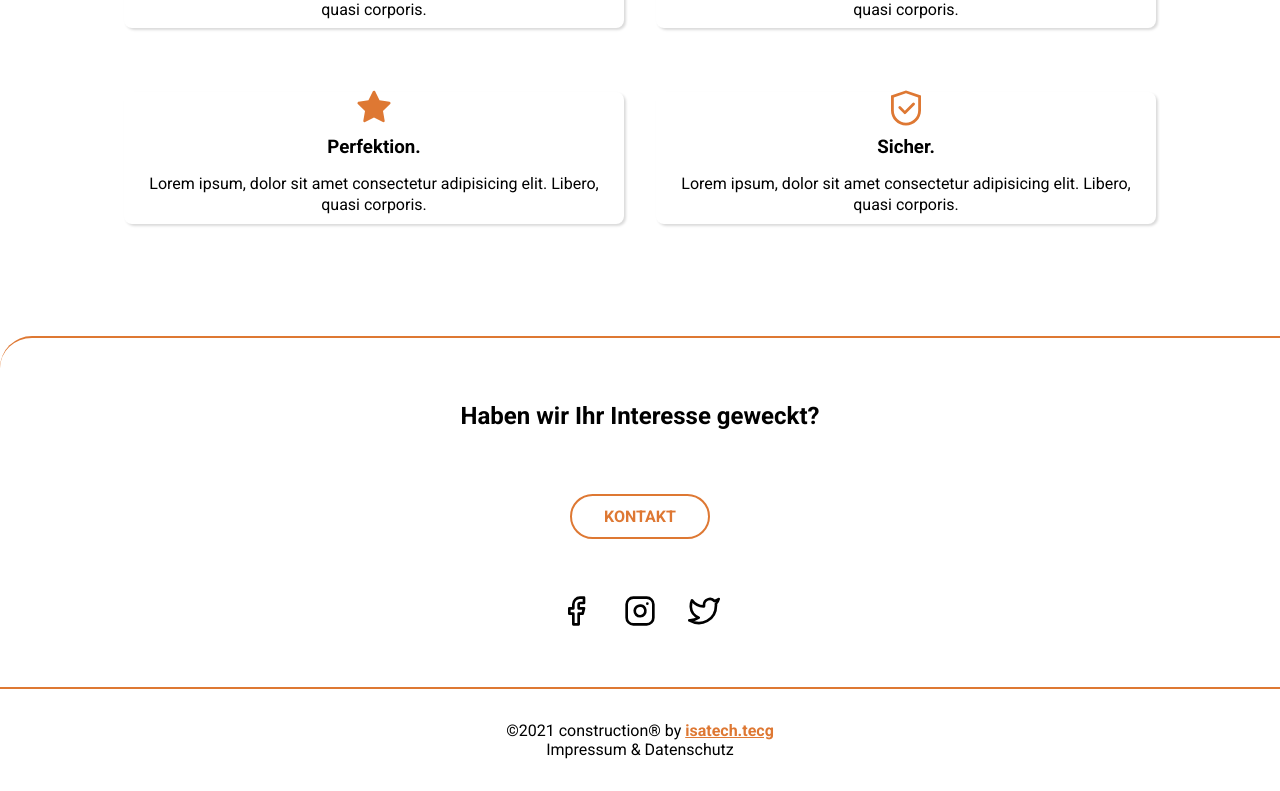
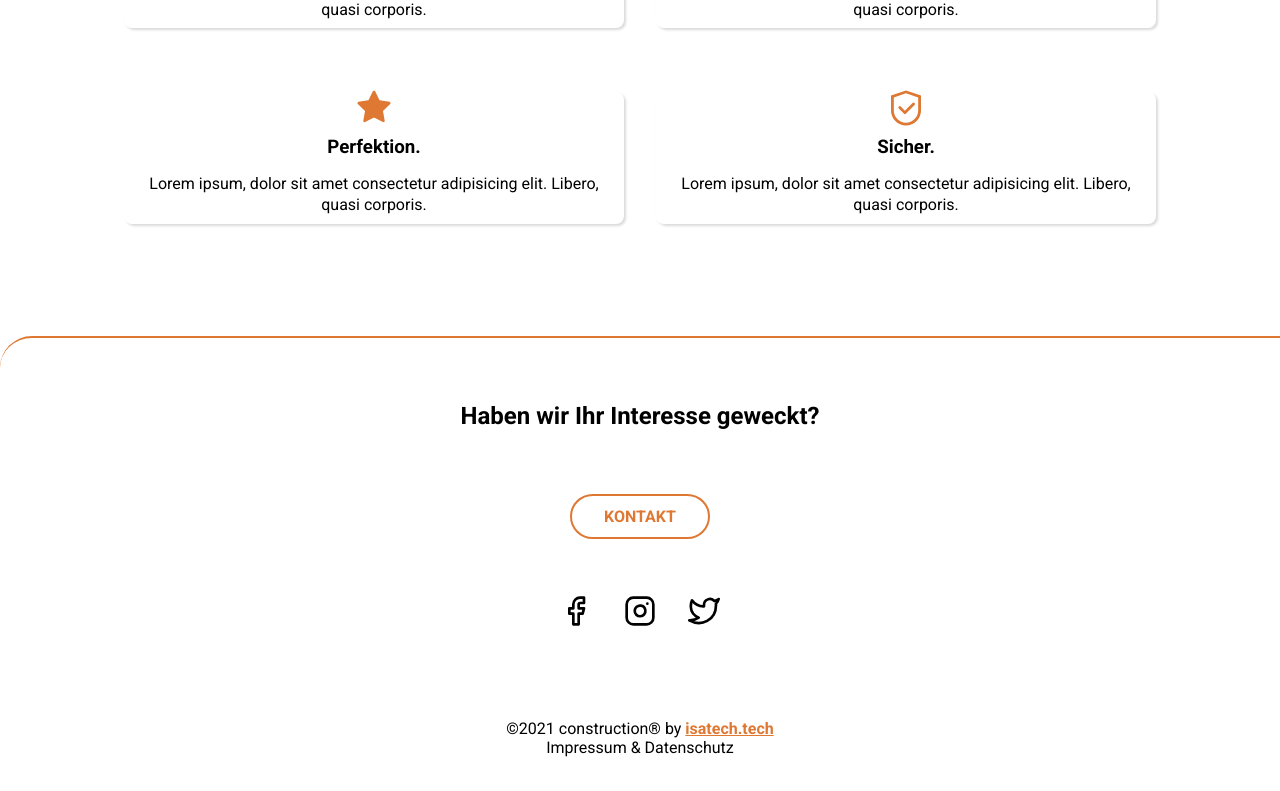
Before and after one commit to asi-isa/construction, a Next.js app: page / in a window 1280 px wide. Shown: the part 2650-3441 px from the top of the page. Built offline with nearby package versions, Linux system fonts and the light colour scheme.

Commit message:
footer details

```diff
--- a/comps/footer/Footer.js
+++ b/comps/footer/Footer.js
@@ -8,7 +8,7 @@ export default function Footer() {
         <p>
           &#169;2021 construction&#174; by{" "}
           <a href="https://isatech.tech" className={styles.isatech}>
-            isatech.tecg
+            isatech.tech
           </a>
         </p>
         <Link href="/">
--- a/comps/footer/Footer.module.css
+++ b/comps/footer/Footer.module.css
@@ -1,6 +1,6 @@
 .footer {
   padding: 2rem 1rem;
-  border-top: 2px solid var(--accent-color);
+  /* border-top: 2px solid var(--accent-color); */
   /* border-top-left-radius: 2rem; */
   display: flex;
   flex-direction: column;
```
